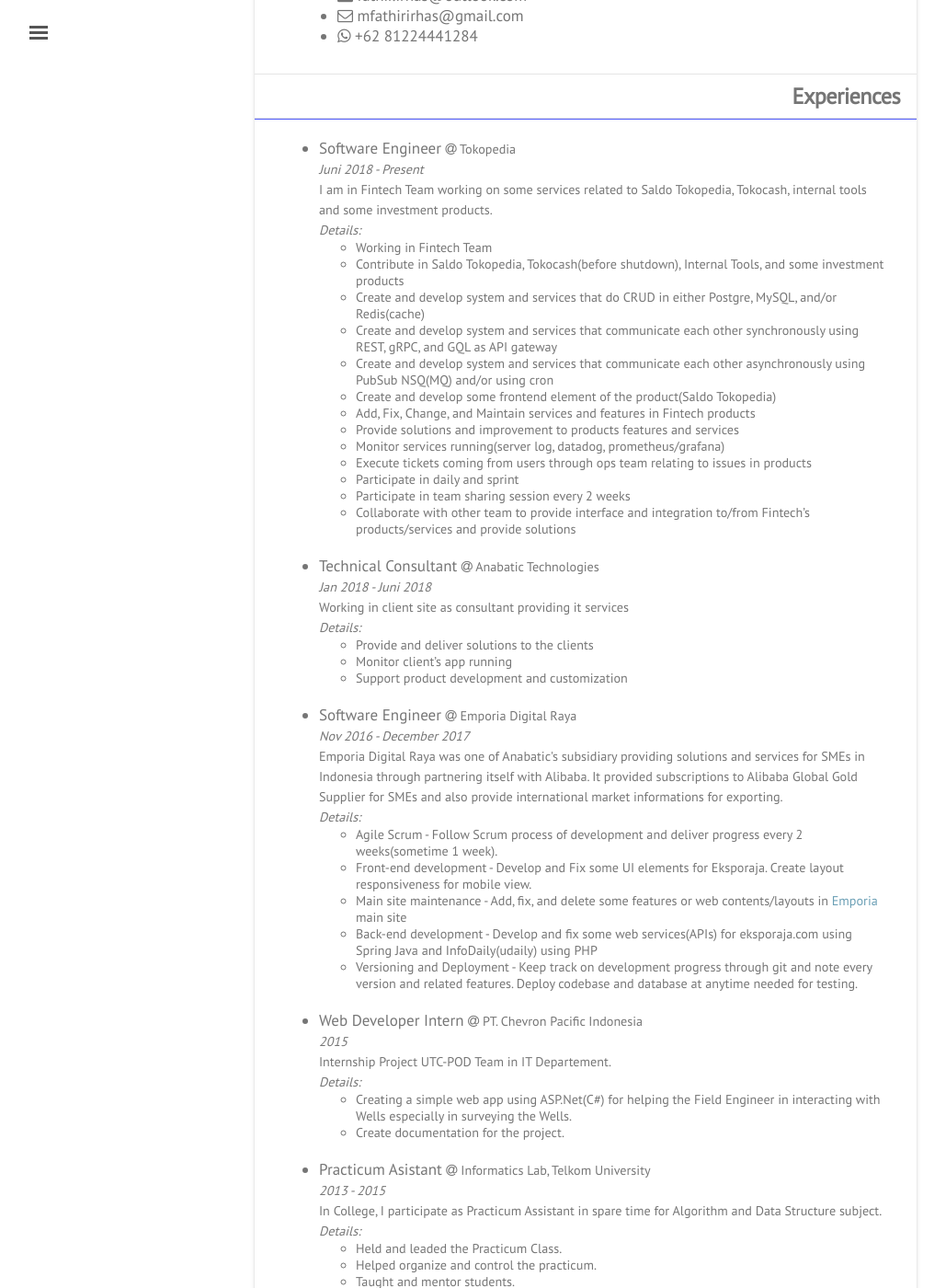
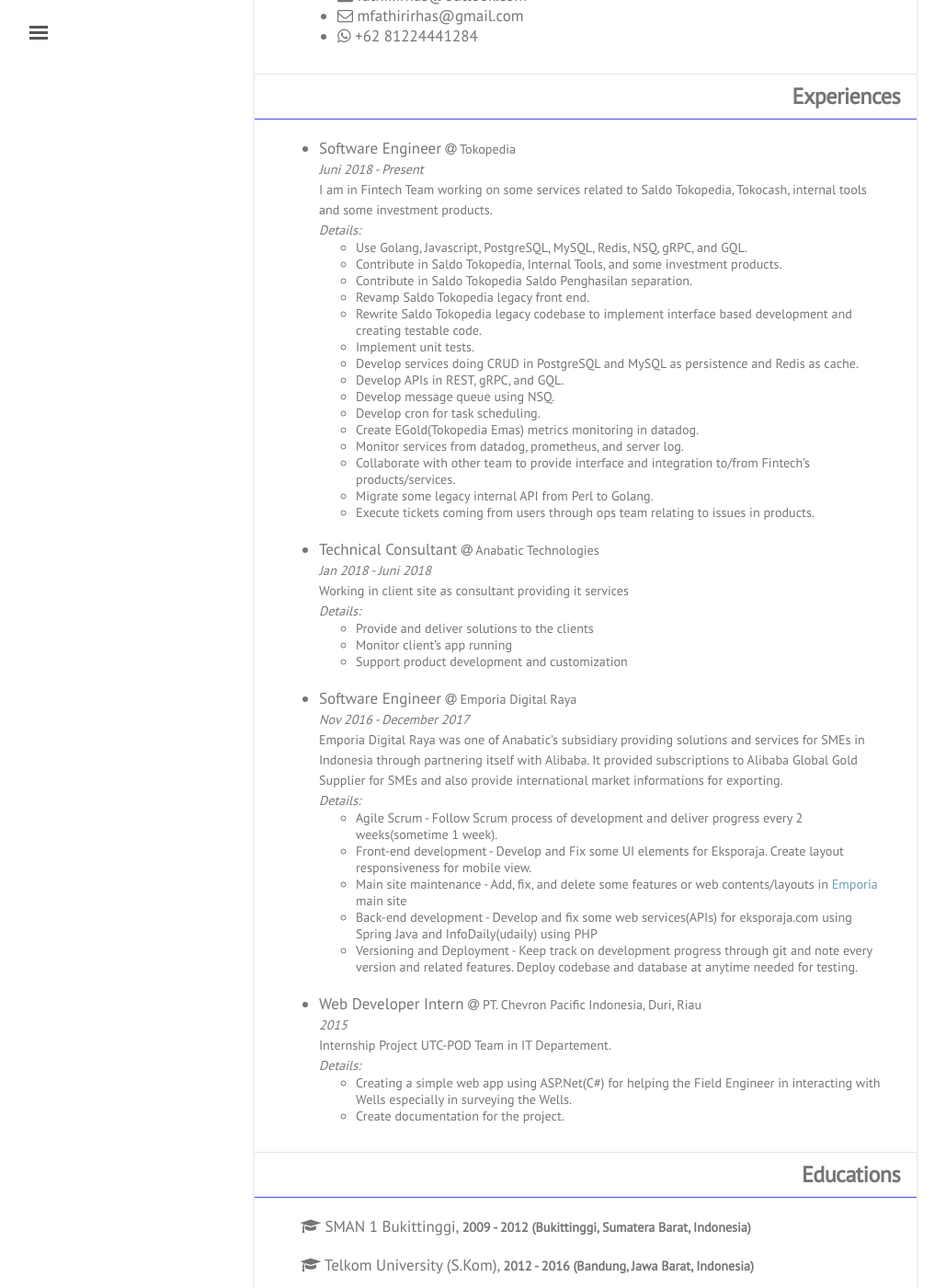
Before and after one commit to mfirhas/mfathirirhas.github.io, a Jekyll site: the page built from resume.md, in a window 1280 px wide and 1400 px high, scrolled down 760 px. Shown: the whole window at 92% size, without its empty margins (3-1032 px from the left). Built offline with Jekyll 4.4.1, drawn with Linux system fonts in a browser that asks for light colours; nearby versions of some CDN libraries; some web fonts are replaced; comment, search, counter and statistics services are not loaded; a style sheet for code colours, icons or effects is not loaded; some of the changed text lies outside the part shown.

Commit message:
Update Tokopedia experiences

```diff
--- a/_data/experiences.yml
+++ b/_data/experiences.yml
@@ -4,19 +4,21 @@
   date: Juni 2018 - Present
   desc: "I am in Fintech Team working on some services related to Saldo Tokopedia, Tokocash, internal tools and some investment products."
   tasks:
-    - Working in Fintech Team
-    - Contribute in Saldo Tokopedia, Tokocash(before shutdown), Internal Tools, and some investment products
-    - Create and develop system and services that do CRUD in either Postgre, MySQL, and/or Redis(cache)
-    - Create and develop system and services that communicate each other synchronously using REST, gRPC, and GQL as API gateway
-    - Create and develop system and services that communicate each other asynchronously using PubSub NSQ(MQ) and/or using cron
-    - Create and develop some frontend element of the product(Saldo Tokopedia)
-    - Add, Fix, Change, and Maintain services and features in Fintech products
-    - Provide solutions and improvement to products features and services
-    - Monitor services running(server log, datadog, prometheus/grafana)
-    - Execute tickets coming from users through ops team relating to issues in products
-    - Participate in daily and sprint
-    - Participate in team sharing session every 2 weeks
-    - Collaborate with other team to provide interface and integration to/from Fintech’s products/services and provide solutions
+    - Use Golang, Javascript, PostgreSQL, MySQL, Redis, NSQ, gRPC, and GQL.
+    - Contribute in Saldo Tokopedia, Internal Tools, and some investment products.
+    - Contribute in Saldo Tokopedia Saldo Penghasilan separation.
+    - Revamp Saldo Tokopedia legacy front end.
+    - Rewrite Saldo Tokopedia legacy codebase to implement interface based development and creating testable code.
+    - Implement unit tests.
+    - Develop services doing CRUD in PostgreSQL and MySQL as persistence and Redis as cache.
+    - Develop APIs in REST, gRPC, and GQL.
+    - Develop message queue using NSQ.
+    - Develop cron for task scheduling.
+    - Create EGold(Tokopedia Emas) metrics monitoring in datadog.
+    - Monitor services from datadog, prometheus, and server log.
+    - Collaborate with other team to provide interface and integration to/from Fintech’s products/services.
+    - Migrate some legacy internal API from Perl to Golang.
+    - Execute tickets coming from users through ops team relating to issues in products.
 - exp:
   position: Technical Consultant
   company: Anabatic Technologies
@@ -39,20 +41,9 @@
     - Versioning and Deployment - Keep track on development progress through git and note every version and related features. Deploy codebase and database at anytime needed for testing.
 - exp:
   position: Web Developer Intern
-  company: PT. Chevron Pacific Indonesia
+  company: PT. Chevron Pacific Indonesia, Duri, Riau
   date: 2015
   desc: "Internship Project UTC-POD Team in IT Departement."
   tasks:
     - Creating a simple web app using ASP.Net(C#) for helping the Field Engineer in interacting with Wells especially in surveying the Wells.
     - Create documentation for the project.
-- exp:
-  position: Practicum Asistant
-  company: Informatics Lab, Telkom University
-  date: 2013 - 2015
-  desc: "In College, I participate as Practicum Assistant in spare time for Algorithm and Data Structure subject."
-  tasks:
-    - Held and leaded the Practicum Class.
-    - Helped organize and control the practicum.
-    - Taught and mentor students.
-    - Helped students in debugging the problems they found in their code.
-    - Evaluate works and results of every students at the end of practicum.
```
